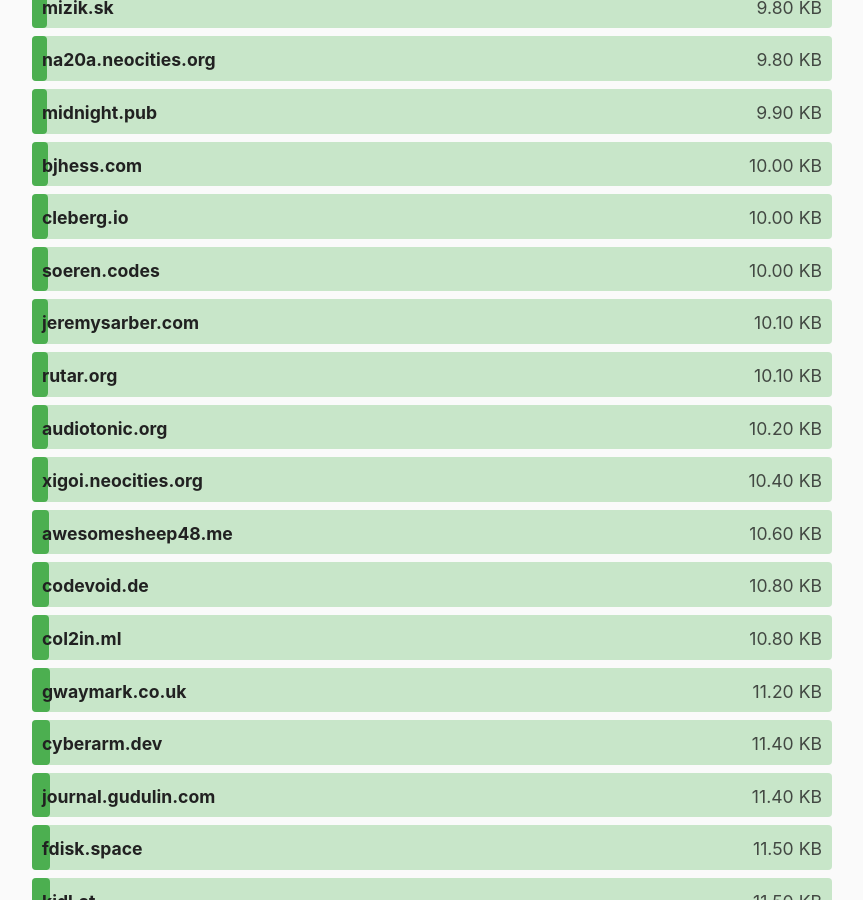
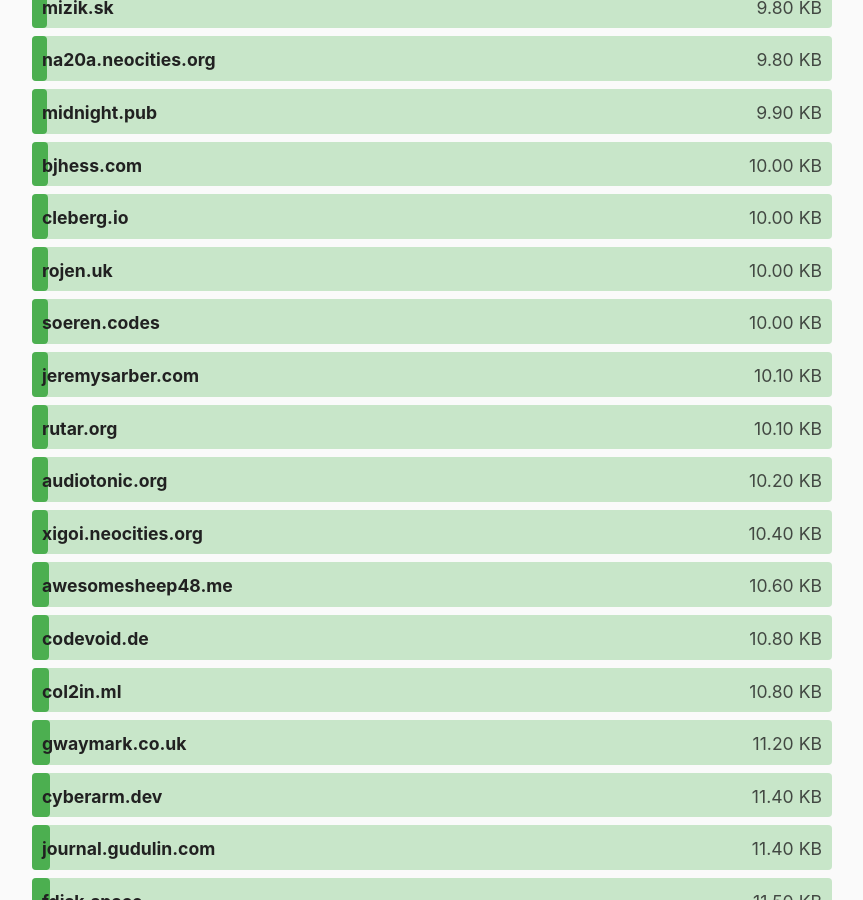
Before and after one commit to kevquirk/512kb.club, a Jekyll site: the page built from index.md, in a window 1280 px wide and 900 px high, scrolled down 4742 px. Shown: the whole window, without its empty margins (208-1071 px from the left). Built offline with Jekyll 4.4.1, drawn with Linux system fonts in a browser that asks for light colours.

Commit message:
add rojen.uk

```diff
--- a/_data/sites.yml
+++ b/_data/sites.yml
@@ -2058,6 +2058,11 @@
   size: 74.3
   last_checked: 2022-04-21
 
+- domain: rojen.uk
+  url: https://rojen.uk/
+  size: 10
+  last_checked: 2022-11-14
+
 - domain: roly.neocities.org
   url: https://roly.neocities.org/
   size: 158
```
